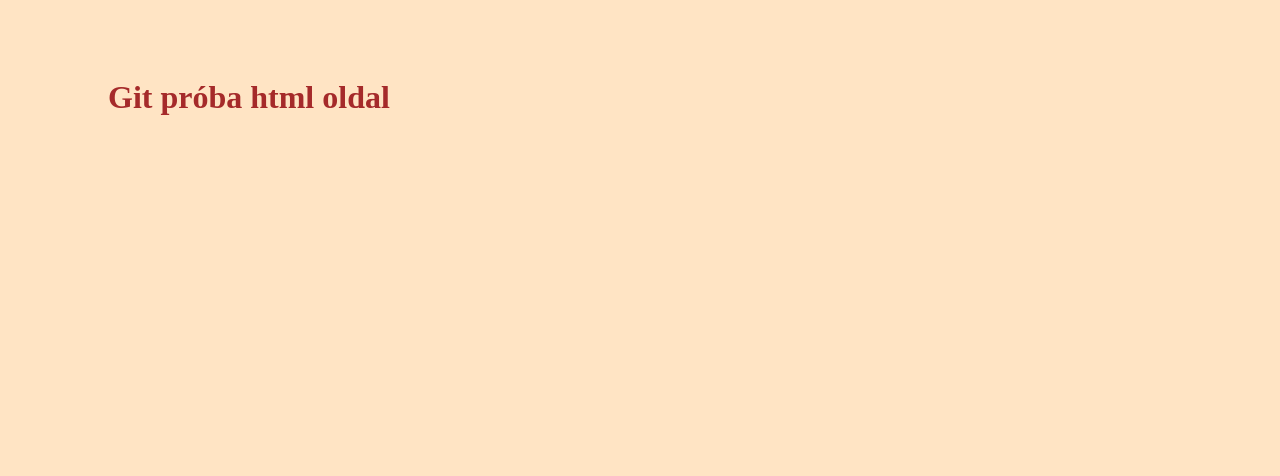
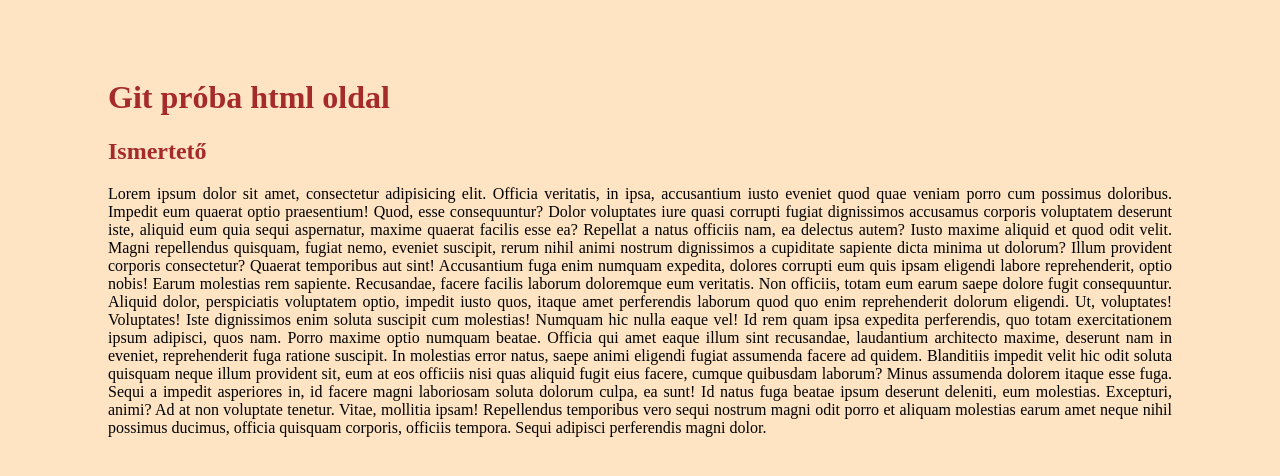
Before and after one commit to gergoszigedi/proba1_13Sze, a plain HTML site: page index.html in a window 1280 px wide. Drawn offline with Linux system fonts and the light colour scheme.

Commit message:
Ismertető létrehozása (h2, p) és css szabályok

```diff
--- a/css/main.css
+++ b/css/main.css
@@ -1,8 +1,12 @@
 body{
-    background-color: bisque;
+    background-color: #ffe4c4;
     padding: 50px 100px;
 }
 
-h1{
+h1, h2{
     color:brown;
 }
+
+p{
+    text-align: justify;
+}
--- a/index.html
+++ b/index.html
@@ -4,9 +4,22 @@
     <meta charset="UTF-8">
     <meta name="viewport" content="width=device-width, initial-scale=1.0">
     <link rel="stylesheet" href="css/main.css">
-    <title>githez Próba</title>
+    <title>Githez Próba</title>
 </head>
 <body>
     <h1>Git próba html oldal</h1>
+    <h2>Ismertető</h2>
+    <p>
+        Lorem ipsum dolor sit amet, consectetur adipisicing elit. Officia veritatis, in ipsa, accusantium iusto eveniet quod quae veniam porro cum possimus doloribus. Impedit eum quaerat optio praesentium! Quod, esse consequuntur?
+        Dolor voluptates iure quasi corrupti fugiat dignissimos accusamus corporis voluptatem deserunt iste, aliquid eum quia sequi aspernatur, maxime quaerat facilis esse ea? Repellat a natus officiis nam, ea delectus autem?
+        Iusto maxime aliquid et quod odit velit. Magni repellendus quisquam, fugiat nemo, eveniet suscipit, rerum nihil animi nostrum dignissimos a cupiditate sapiente dicta minima ut dolorum? Illum provident corporis consectetur?
+        Quaerat temporibus aut sint! Accusantium fuga enim numquam expedita, dolores corrupti eum quis ipsam eligendi labore reprehenderit, optio nobis! Earum molestias rem sapiente. Recusandae, facere facilis laborum doloremque eum veritatis.
+        Non officiis, totam eum earum saepe dolore fugit consequuntur. Aliquid dolor, perspiciatis voluptatem optio, impedit iusto quos, itaque amet perferendis laborum quod quo enim reprehenderit dolorum eligendi. Ut, voluptates! Voluptates!
+        Iste dignissimos enim soluta suscipit cum molestias! Numquam hic nulla eaque vel! Id rem quam ipsa expedita perferendis, quo totam exercitationem ipsum adipisci, quos nam. Porro maxime optio numquam beatae.
+        Officia qui amet eaque illum sint recusandae, laudantium architecto maxime, deserunt nam in eveniet, reprehenderit fuga ratione suscipit. In molestias error natus, saepe animi eligendi fugiat assumenda facere ad quidem.
+        Blanditiis impedit velit hic odit soluta quisquam neque illum provident sit, eum at eos officiis nisi quas aliquid fugit eius facere, cumque quibusdam laborum? Minus assumenda dolorem itaque esse fuga.
+        Sequi a impedit asperiores in, id facere magni laboriosam soluta dolorum culpa, ea sunt! Id natus fuga beatae ipsum deserunt deleniti, eum molestias. Excepturi, animi? Ad at non voluptate tenetur.
+        Vitae, mollitia ipsam! Repellendus temporibus vero sequi nostrum magni odit porro et aliquam molestias earum amet neque nihil possimus ducimus, officia quisquam corporis, officiis tempora. Sequi adipisci perferendis magni dolor.
+    </p>
 </body>
 </html>
```
